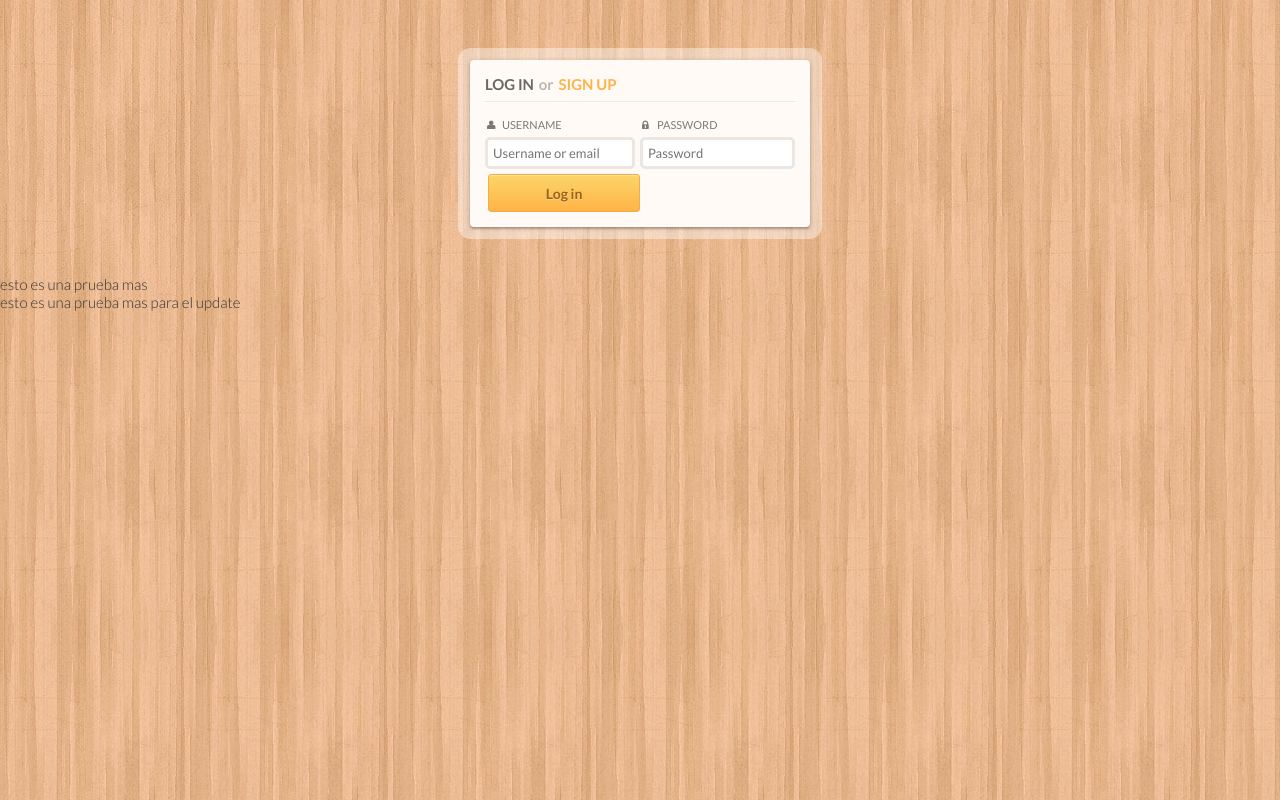
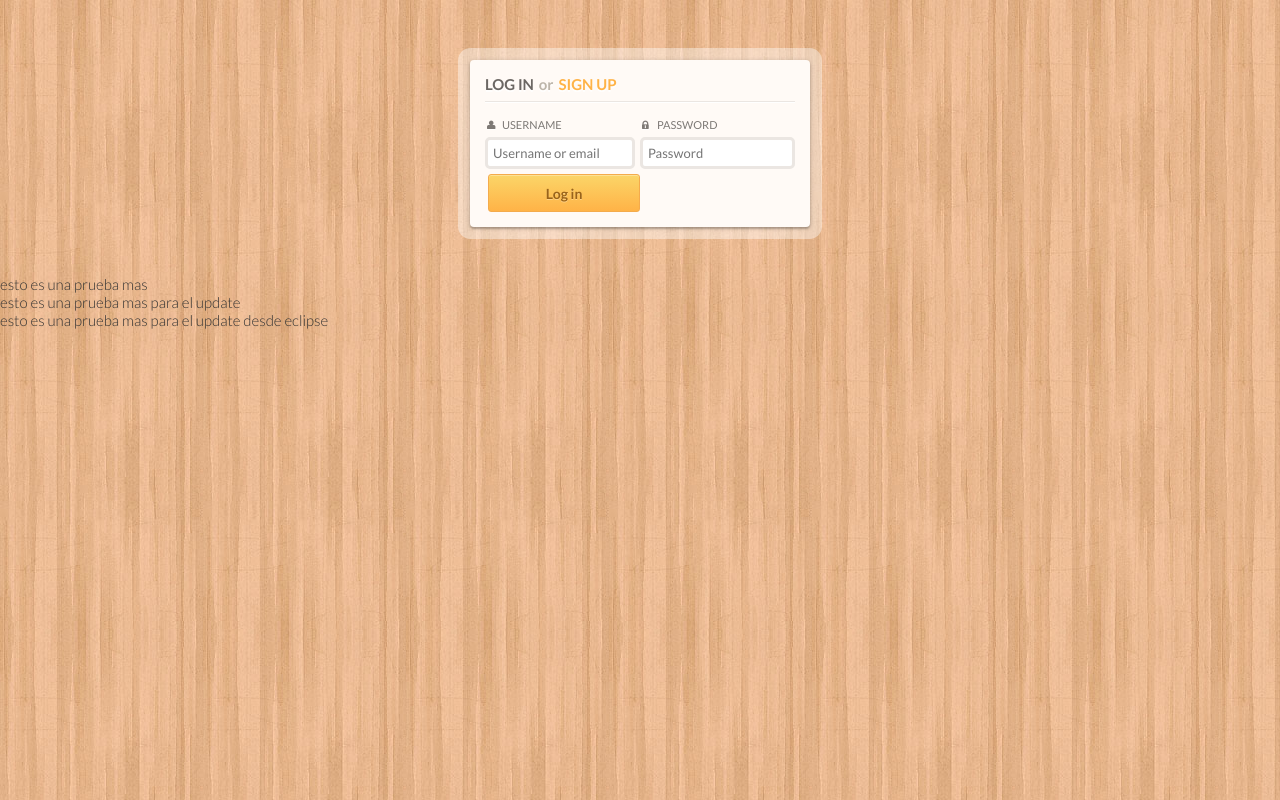
Before and after one commit to hmjavier/dash, a plain HTML site: page clogin/WebContent/index2.html in a window 1280 px wide. Drawn offline with nearby package versions, Linux system fonts and the light colour scheme.

Commit message:
PRUEBA 3 DESDE ECLIPSE HACIA GIT

```diff
--- a/clogin/WebContent/index2.html
+++ b/clogin/WebContent/index2.html
@@ -32,6 +32,7 @@
 			</section>
 			<div> esto es una prueba mas</div>
 			<div> esto es una prueba mas para el update</div>
+			<div> esto es una prueba mas para el update desde eclipse</div>
         </div>
 		<!-- jQuery if needed -->
         <script type="text/javascript" src="http://ajax.googleapis.com/ajax/libs/jquery/1.8.2/jquery.min.js"></script>
```
